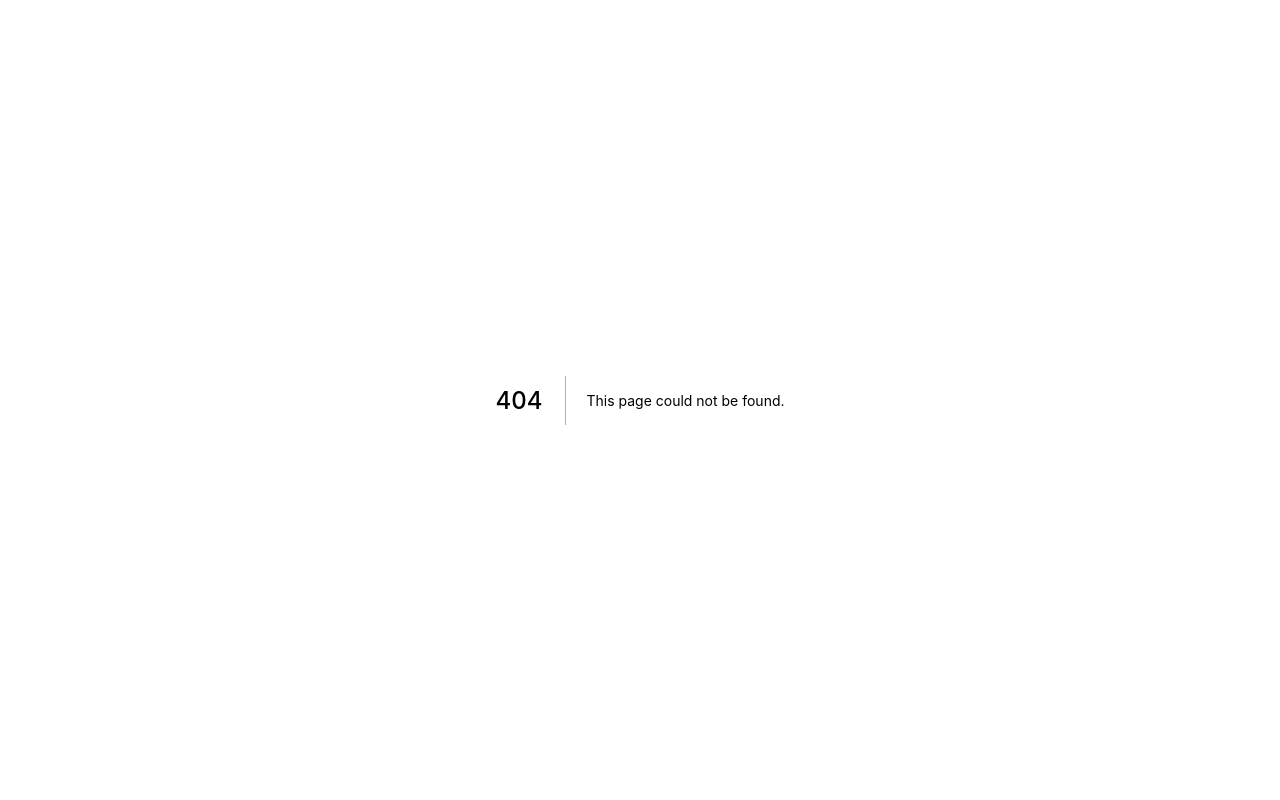
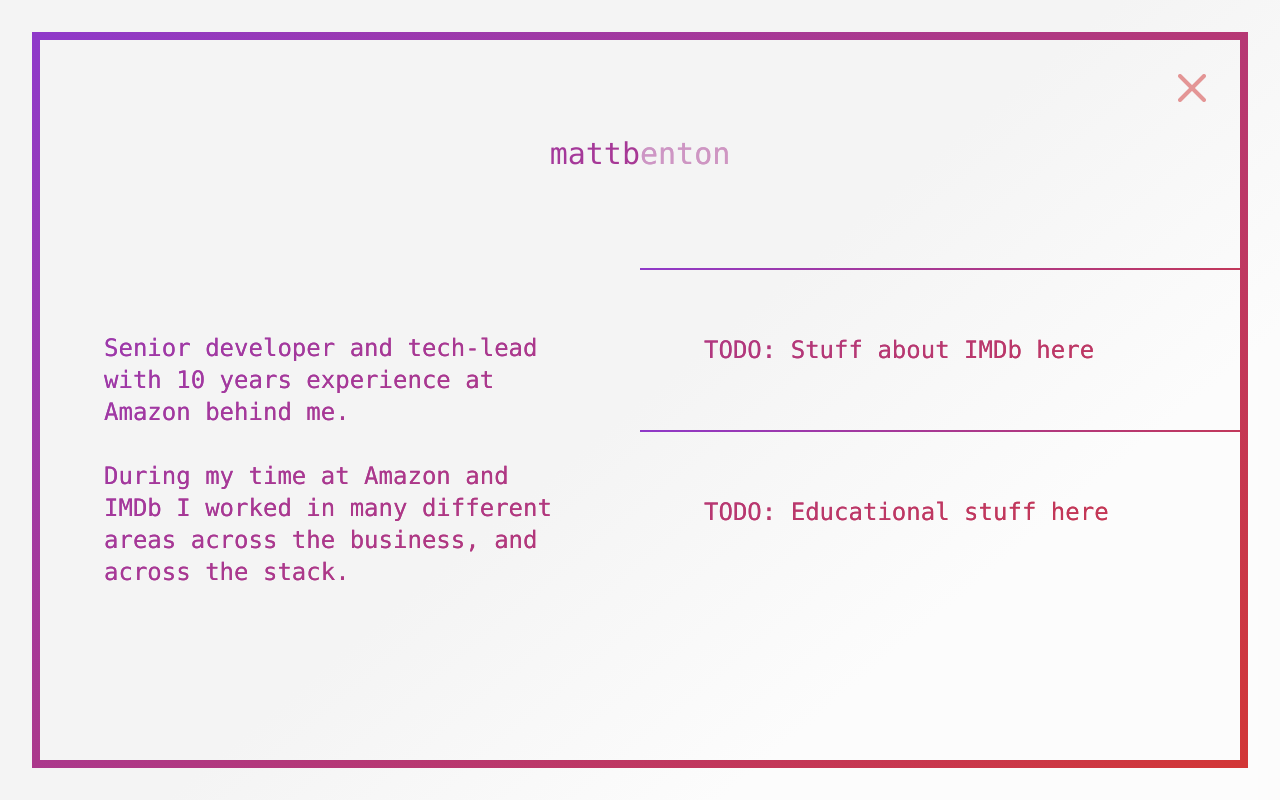
Before and after one commit to mjwbenton/mattb.tech, a Next.js app in the folder website/: page /cv in a window 1280 px wide. Before the commit this address had no page. Built offline with nearby package versions, Linux system fonts and the light colour scheme.

Commit message:
CV page with transitions

```diff
--- a/package.json
+++ b/package.json
@@ -12,6 +12,7 @@
   "scripts": {
     "build": "yarn workspace @mattb.tech/website run build",
     "deploy": "yarn workspace @mattb.tech/cdk run deploy",
+    "dev": "yarn workspace @mattb.tech/website run dev",
     "start": "yarn workspace @mattb.tech/website run start",
     "check": "yarn workspaces run check",
     "fix": "yarn workspaces run fix",
--- /dev/null
+++ b/website/components/ContentBox.tsx
@@ -0,0 +1,29 @@
+import { motion } from "framer-motion";
+
+export default function ContentBox({
+  children,
+  float,
+  border = false,
+  className = "",
+}: {
+  children: React.ReactNode;
+  float: "left" | "right";
+  border?: boolean;
+  className?: string;
+}) {
+  return (
+    <motion.div
+      initial={{ scale: 0.8, y: -50 }}
+      animate={{ scale: 1, y: 0 }}
+      exit={{ opacity: 0 }}
+      transition={{ duration: 0.15 }}
+      className={`max-w-full overflow-hidden md:w-6/12 p-16 text-justify md:text-left space-y-8
+        ${border ? "border-t-2 border-gradient" : ""}
+        ${float === "left" ? "md:float-left md:clear-left" : ""}
+        ${float === "right" ? "md:float-right md:clear-right" : ""}
+        ${className}`}
+    >
+      {children}
+    </motion.div>
+  );
+}
--- /dev/null
+++ b/website/components/Icon.tsx
@@ -0,0 +1,34 @@
+import { IconProps } from "react-feather";
+
+const SIZES = {
+  base: {
+    size: 18,
+    additionalInlineClasses: "mx-2 -top-0.5",
+  },
+  "2xl": {
+    size: 48,
+    additionalInlineClasses: "mx-8 -top-2",
+  },
+} as const;
+
+const INLINE_CLASSES = "inline relative";
+
+export default function Icon({
+  component,
+  size = "base",
+  inline = false,
+}: {
+  component: React.FC<IconProps>;
+  size?: keyof typeof SIZES;
+  inline?: boolean;
+}) {
+  const Component = component;
+  return (
+    <Component
+      size={SIZES[size].size}
+      className={`svg-stroke-end-color ${
+        inline ? `${INLINE_CLASSES} ${SIZES[size].additionalInlineClasses}` : ""
+      }`}
+    />
+  );
+}
--- a/website/package.json
+++ b/website/package.json
@@ -15,6 +15,7 @@
     "pa11y": "pa11y-ci --config pa11y.js"
   },
   "dependencies": {
+    "framer-motion": "^3.9.1",
     "next": "10.0.7",
     "next-compose-plugins": "^2.2.1",
     "next-optimized-images": "^3.0.0-canary.10",
--- a/website/pages/_app.tsx
+++ b/website/pages/_app.tsx
@@ -1,7 +1,14 @@
 import Head from "next/head";
 import "../styles/index.css";
+import { useRouter } from "next/router";
+import { X } from "react-feather";
+import Icon from "../components/Icon";
+import React from "react";
+import Link from "next/link";
+import { AnimatePresence, motion } from "framer-motion";
 
 function MyApp({ Component, pageProps }: any) {
+  const router = useRouter();
   return (
     <>
       <Head>
@@ -12,9 +19,56 @@ function MyApp({ Component, pageProps }: any) {
         />
         <link rel="shortcut icon" href="/favicon.ico" />
       </Head>
-      <Component {...pageProps} />
+      {/* Wrapper Box. On large screens we set this to the size of the screen so that we can use minimum height in its child. */}
+      <div className="md:h-screen md:w-screen p-4 md:p-8 text-transparent font-mono text-lg md:text-2xl">
+        {/* Border box. On larger screens it sets a min-height to make the borders go to to the edge of the screen. */}
+        <div className="flex md:min-h-full border-8 border-gradient">
+          {/* Centered content. Provides the text gradient. */}
+          <div className="background-gradient bg-clip-text w-full">
+            <header className="w-full pt-16 md:py-24 text-center text-2xl md:text-3xl">
+              <h1>
+                <span>mattb</span>
+                <span className="text-gray-100 text-opacity-50">enton</span>
+              </h1>
+              <ReturnButton />
+            </header>
+            <AnimatePresence initial={false} exitBeforeEnter>
+              <Component {...pageProps} key={router.route} />
+            </AnimatePresence>
+          </div>
+        </div>
+      </div>
     </>
   );
 }
 
+function ReturnButton() {
+  const router = useRouter();
+  const onIndex = router.pathname === "/";
+  return (
+    <AnimatePresence initial={false}>
+      {!onIndex ? (
+        <motion.div
+          initial={{
+            opacity: 0,
+          }}
+          animate={{
+            opacity: 0.5,
+          }}
+          exit={{
+            opacity: 0,
+          }}
+          className="absolute top-12 right-12 md:top-16 md:right-16"
+        >
+          <Link href="/">
+            <a>
+              <Icon component={X} size="2xl" />
+            </a>
+          </Link>
+        </motion.div>
+      ) : null}
+    </AnimatePresence>
+  );
+}
+
 export default MyApp;
--- /dev/null
+++ b/website/pages/cv.tsx
@@ -0,0 +1,24 @@
+import ContentBox from "../components/ContentBox";
+
+export default function CV() {
+  return (
+    <main>
+      <ContentBox float="left">
+        <p>
+          Senior developer and tech-lead with 10 years experience at Amazon
+          behind me.
+        </p>
+        <p>
+          During my time at Amazon and IMDb I worked in many different areas
+          across the business, and across the stack.
+        </p>
+      </ContentBox>
+      <ContentBox float="right" border>
+        TODO: Stuff about IMDb here
+      </ContentBox>
+      <ContentBox float="right" border>
+        TODO: Educational stuff here
+      </ContentBox>
+    </main>
+  );
+}
--- a/website/pages/index.tsx
+++ b/website/pages/index.tsx
@@ -1,21 +1,11 @@
-import { GitHub, IconProps, Linkedin, Mail } from "react-feather";
+import { GitHub, IconProps, Linkedin, Mail, FileText } from "react-feather";
+import Link from "next/link";
 import Img from "react-optimized-image";
+import ContentBox from "../components/ContentBox";
+import Icon from "../components/Icon";
 
 export default function Home() {
   return (
-    <>
-      {/* Wrapper Box. On large screens we set this to the size of the screen so that we can use minimum height in its child. */}
-      <div className="md:h-screen md:w-screen p-4 md:p-8 text-transparent font-mono text-lg md:text-2xl">
-        {/* Border box. On larger screens it sets a min-height to make the borders go to to the edge of the screen. */}
-        <div className="flex md:min-h-full justify-center items-center border-8 border-gradient">
-          {/* Centered content. Provides the text gradient. */}
-          <div className="background-gradient bg-clip-text">
-            <header className="w-full pt-16 md:py-24 text-center text-2xl md:text-3xl">
-              <h1>
-                <span>mattb</span>
-                <span className="text-gray-100 text-opacity-50">enton</span>
-              </h1>
-            </header>
     <main>
       <ContentBox float="left">
         <Headshot />
@@ -23,37 +13,41 @@ export default function Home() {
       <ContentBox float="right" border>
         <span className="font-semibold">Developer.</span>{" "}
         <span>
-                  Recently finished 10 years at Amazon and IMDb. Looking for a
-                  new gig later in 2021.
+          Recently finished 10 years at Amazon and IMDb. Looking for a new gig
+          later in 2021.
         </span>
       </ContentBox>
       <ContentBox float="right" border>
         <ul className="space-y-4 text-right">
           <li>
             <a href="https://github.com/mjwbenton">
-                      <Icon component={GitHub} />
+              <Icon component={GitHub} inline />
               GitHub
             </a>
           </li>
           <li>
             <a href="https://www.linkedin.com/in/mattb-tech/">
-                      <Icon component={Linkedin} />
+              <Icon component={Linkedin} inline />
               Linkedin
             </a>
           </li>
           <li>
             <a href="mailto:m@mattb.tech">
-                      <Icon component={Mail} />
+              <Icon component={Mail} inline />
               Contact
             </a>
+          </li>
+          <li>
+            <Link href="/cv">
+              <a>
+                <Icon component={FileText} inline />
+                CV
+              </a>
+            </Link>
           </li>
         </ul>
       </ContentBox>
     </main>
-          </div>
-        </div>
-      </div>
-    </>
   );
 }
 
@@ -69,37 +63,3 @@ function Headshot() {
     />
   );
 }
-
-function Icon({ component }: { component: React.FC<IconProps> }) {
-  const Component = component;
-  return (
-    <Component
-      size={18}
-      className="inline svg-stroke-end-color mr-2 -top-0.5 relative"
-    />
-  );
-}
-
-function ContentBox({
-  children,
-  float,
-  border = false,
-  className = "",
-}: {
-  children: React.ReactNode;
-  float: "left" | "right";
-  border?: boolean;
-  className?: string;
-}) {
-  return (
-    <div
-      className={`max-w-full overflow-hidden md:w-6/12 py-16 px-8 text-justify
-        ${border ? "border-t-2 border-gradient" : ""}
-        ${float === "left" ? "md:float-left" : ""}
-        ${float === "right" ? "md:float-right" : ""}
-        ${className}`}
-    >
-      {children}
-    </div>
-  );
-}
```
Also changed, not shown: 1 other file (tests, documents, lock files or other folders). Lines whose indentation alone changed are shown as unchanged.
